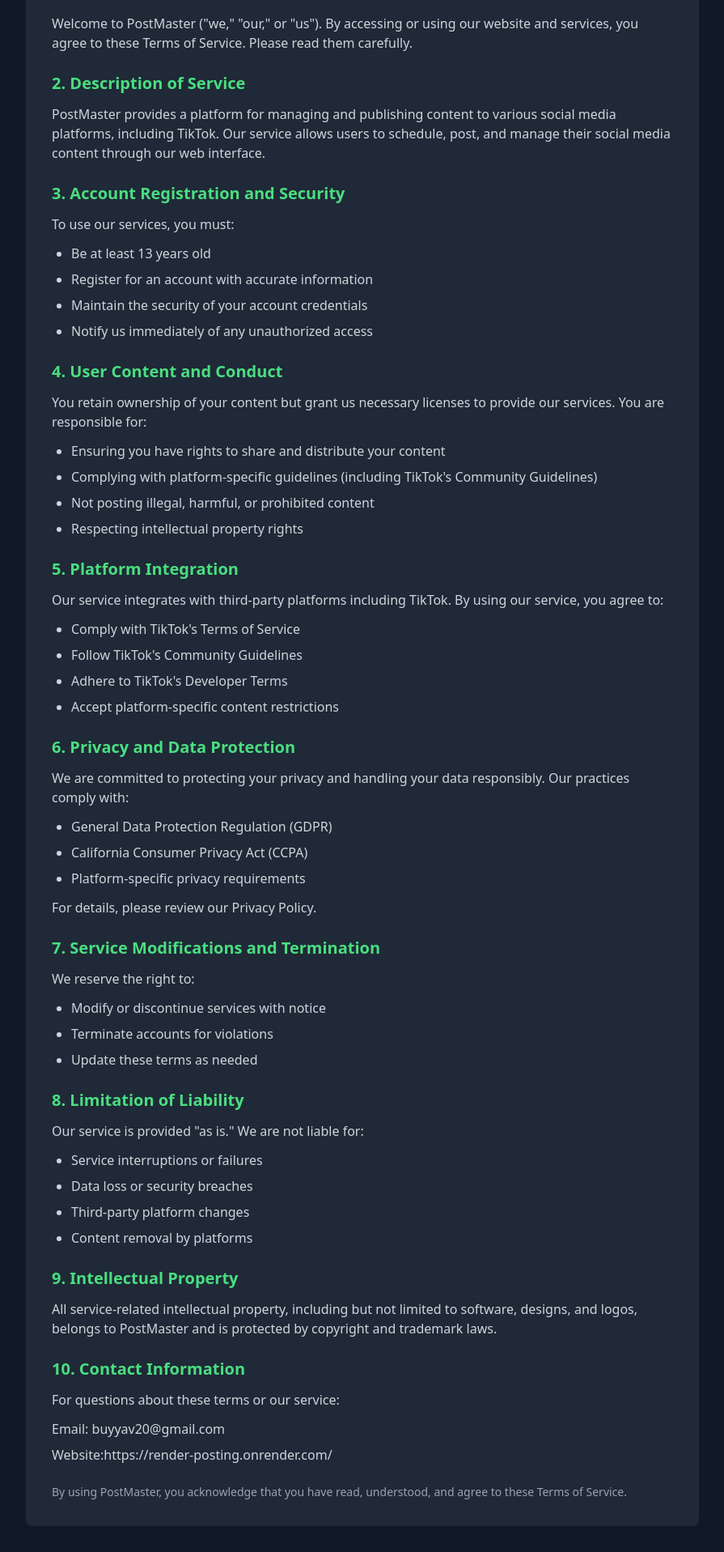
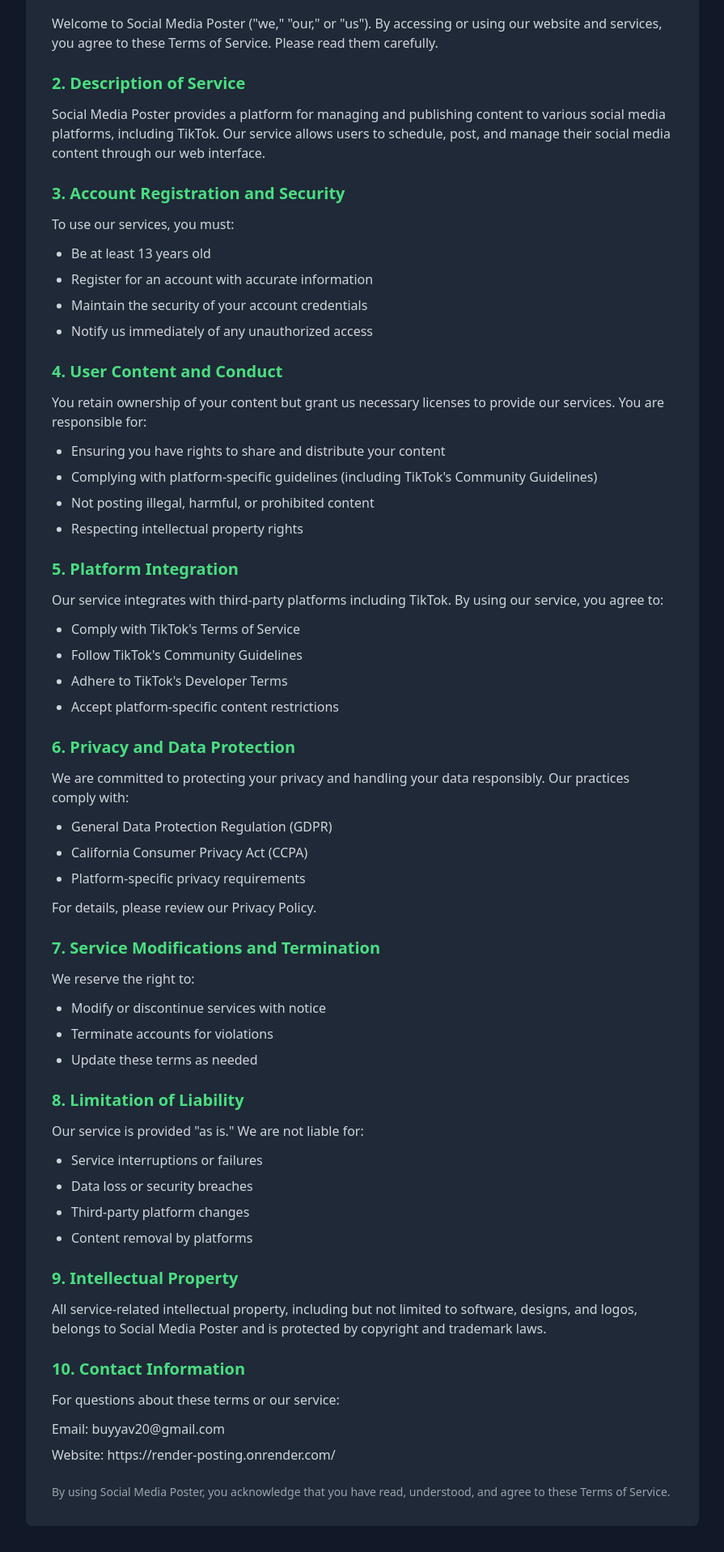
Before and after one commit to Turtles-Discord/render-posting, a React (Vite) app in the folder frontend/: page /terms in a window 1280 px wide. Shown: the part 255-2172 px from the top of the page at 81% size, without its empty margins (192-1087 px from the left). Built offline with nearby package versions, Linux system fonts and the light colour scheme.

Commit message:
added the app name to the terms page

```diff
--- a/frontend/src/pages/TermsPage.jsx
+++ b/frontend/src/pages/TermsPage.jsx
@@ -12,12 +12,12 @@
 
             <section className="space-y-3">
               <h2 className="text-xl font-semibold text-green-400">1. Introduction</h2>
-              <p>Welcome to PostMaster ("we," "our," or "us"). By accessing or using our website and services, you agree to these Terms of Service. Please read them carefully.</p>
+              <p>Welcome to Social Media Poster ("we," "our," or "us"). By accessing or using our website and services, you agree to these Terms of Service. Please read them carefully.</p>
             </section>
 
             <section className="space-y-3">
               <h2 className="text-xl font-semibold text-green-400">2. Description of Service</h2>
-              <p>PostMaster provides a platform for managing and publishing content to various social media platforms, including TikTok. Our service allows users to schedule, post, and manage their social media content through our web interface.</p>
+              <p>Social Media Poster provides a platform for managing and publishing content to various social media platforms, including TikTok. Our service allows users to schedule, post, and manage their social media content through our web interface.</p>
             </section>
 
             <section className="space-y-3">
@@ -87,7 +87,7 @@
 
             <section className="space-y-3">
               <h2 className="text-xl font-semibold text-green-400">9. Intellectual Property</h2>
-              <p>All service-related intellectual property, including but not limited to software, designs, and logos, belongs to PostMaster and is protected by copyright and trademark laws.</p>
+              <p>All service-related intellectual property, including but not limited to software, designs, and logos, belongs to Social Media Poster and is protected by copyright and trademark laws.</p>
             </section>
 
             <section className="space-y-3">
@@ -95,12 +95,12 @@
               <p>For questions about these terms or our service:</p>
               <ul className="list-none space-y-2">
                 <li>Email: buyyav20@gmail.com</li>
-                <li>Website:https://render-posting.onrender.com/</li>
+                <li>Website: https://render-posting.onrender.com/</li>
               </ul>
             </section>
 
             <section className="space-y-3 mt-8">
-              <p className="text-sm text-gray-400">By using PostMaster, you acknowledge that you have read, understood, and agree to these Terms of Service.</p>
+              <p className="text-sm text-gray-400">By using Social Media Poster, you acknowledge that you have read, understood, and agree to these Terms of Service.</p>
             </section>
           </div>
         </div>
```
